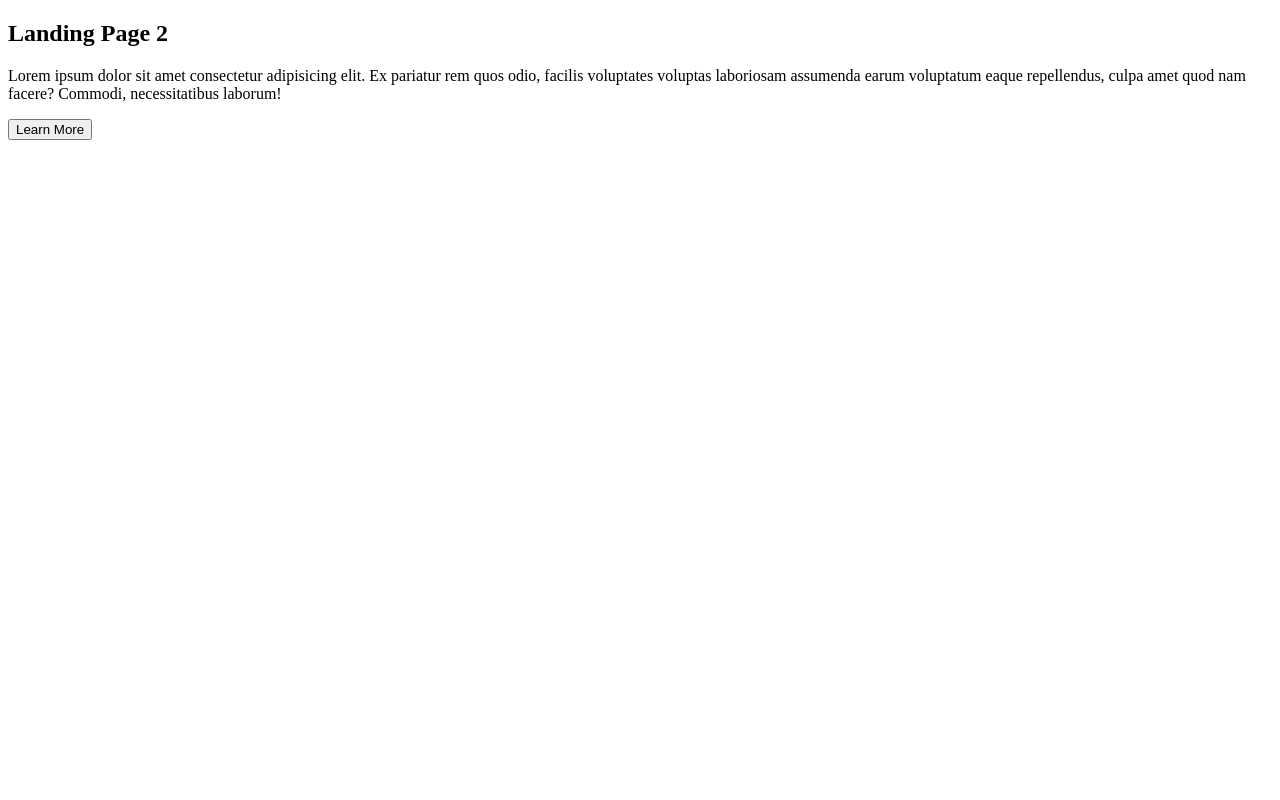
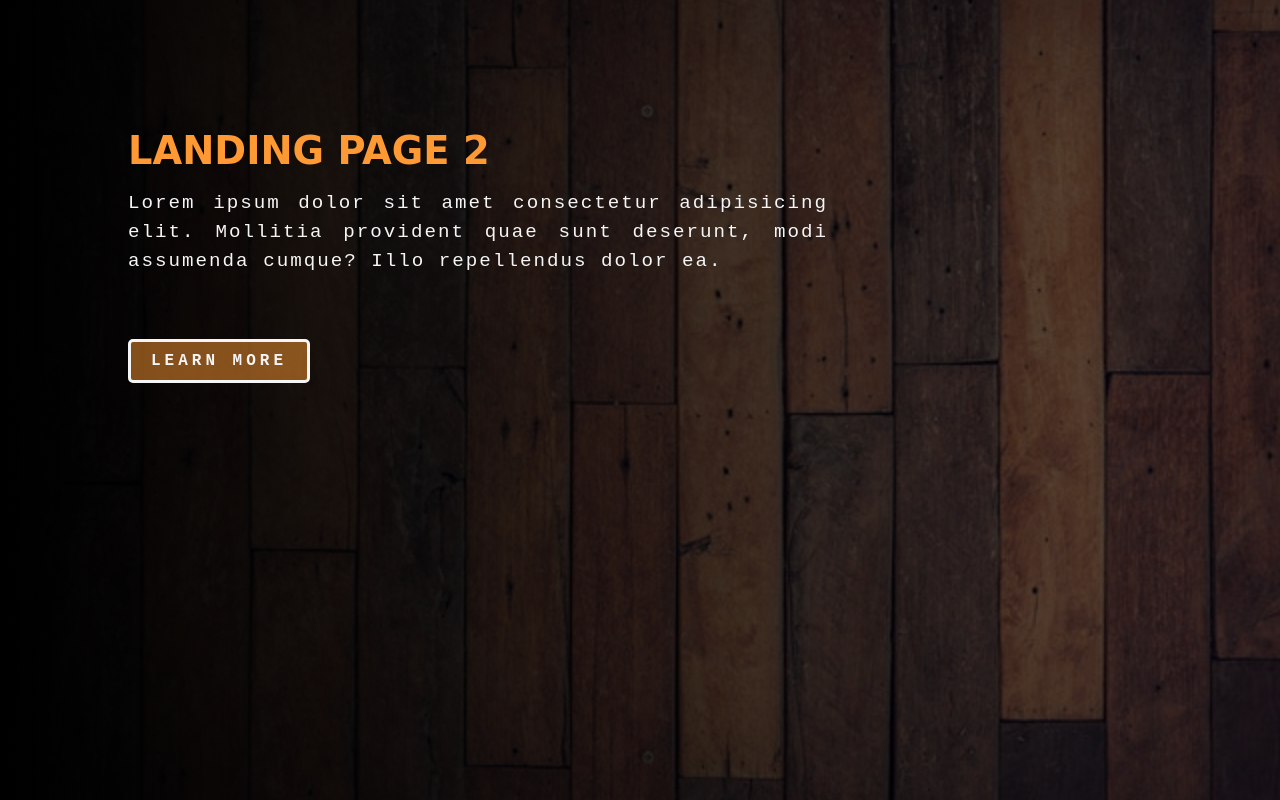
Before and after one commit to framework2232/LandingPages, a plain HTML site: page Landing_2/index.html in a window 1280 px wide. Drawn offline with Linux system fonts and the light colour scheme; a web font is replaced by a local one.

Commit message:
added style.css
added style.css

```diff
--- a/Landing_2/index.html
+++ b/Landing_2/index.html
@@ -14,10 +14,13 @@
         <div class="hero__background__overlay"></div>
         <div class="hero__text__container">
             <h1 class="hero__title">Landing Page 2</h1>
-            <p class="hero__description">Lorem ipsum dolor sit amet consectetur adipisicing elit. Ex pariatur rem quos odio, facilis voluptates voluptas laboriosam assumenda earum voluptatum eaque repellendus, culpa amet quod nam facere? Commodi, necessitatibus laborum!</p>
+            <p class="hero__description">Lorem ipsum dolor sit amet consectetur adipisicing elit. Mollitia provident quae sunt deserunt, modi assumenda cumque? Illo repellendus dolor ea.</p>
             <button class="hero__button">Learn More</button>
         </div>
     </section>
 </body>
 
 </html>
+
+
+<!-- https://www.pexels.com/photo/brown-wooden-floor-172292/ -->
--- a/Landing_2/style.css
+++ b/Landing_2/style.css
@@ -0,0 +1,69 @@
+@import url('https://fonts.googleapis.com/css2?family=Syne+Mono&family=Syne+Tactile&display=swap');
+
+*{
+    box-sizing: border-box;
+    margin: 0;
+    padding: 0;
+    text-decoration: none;
+}
+.hero__container{
+    min-height: 100vh;
+}
+.hero__background__image{
+    min-height: 100vh;
+    background-image: url(background.jpg);
+    background-position: center center;
+    background-size: cover;
+    z-index: -1;
+}
+.hero__background__overlay{
+    position: absolute;
+    top: 0;
+    width: 100%;
+    height: 100%;
+    background-image: linear-gradient(90deg,rgba(0, 0, 0), rgba(0, 0, 0, 0.5));
+}
+.hero__text__container{
+    position: absolute;
+    top: 0;
+    margin: 1rem;
+    margin-top: 10%;
+    margin-left: 10%;
+    margin-right: 10%;
+    overflow: hidden;
+}
+.hero__title{
+    font-family: 'Syne Tactile', cursive;
+    font-size: 2.4rem;
+    color:rgb(255, 153, 51);
+    margin-bottom: 1rem;
+    text-transform: uppercase;
+}
+.hero__description{
+    width: 100%;
+    max-width: 700px;
+    font-family: 'Syne Mono', monospace;
+    color: rgb(245, 245, 245);
+    font-size: 1.2rem;
+    text-align: justify;
+    line-height: 1.5;
+    letter-spacing: 2px;
+    margin-bottom: 4rem;
+}
+.hero__button{
+    background-color: rgba(255, 153, 51, 0.5);
+    border-color:  rgb(245, 245, 245);
+    border-width: 3px;
+    border-style: solid;
+    border-radius: 5px;
+    padding: 10px 20px;
+    font-family: 'Syne Mono', monospace;
+    color: rgb(245, 245, 245);
+    text-transform: uppercase;
+    font-size: 16px;
+    font-weight: bold;
+    letter-spacing: 4px;
+}
+.hero__button:hover{
+    background-color: rgba(107, 54, 0, 0.9);
+}
```
